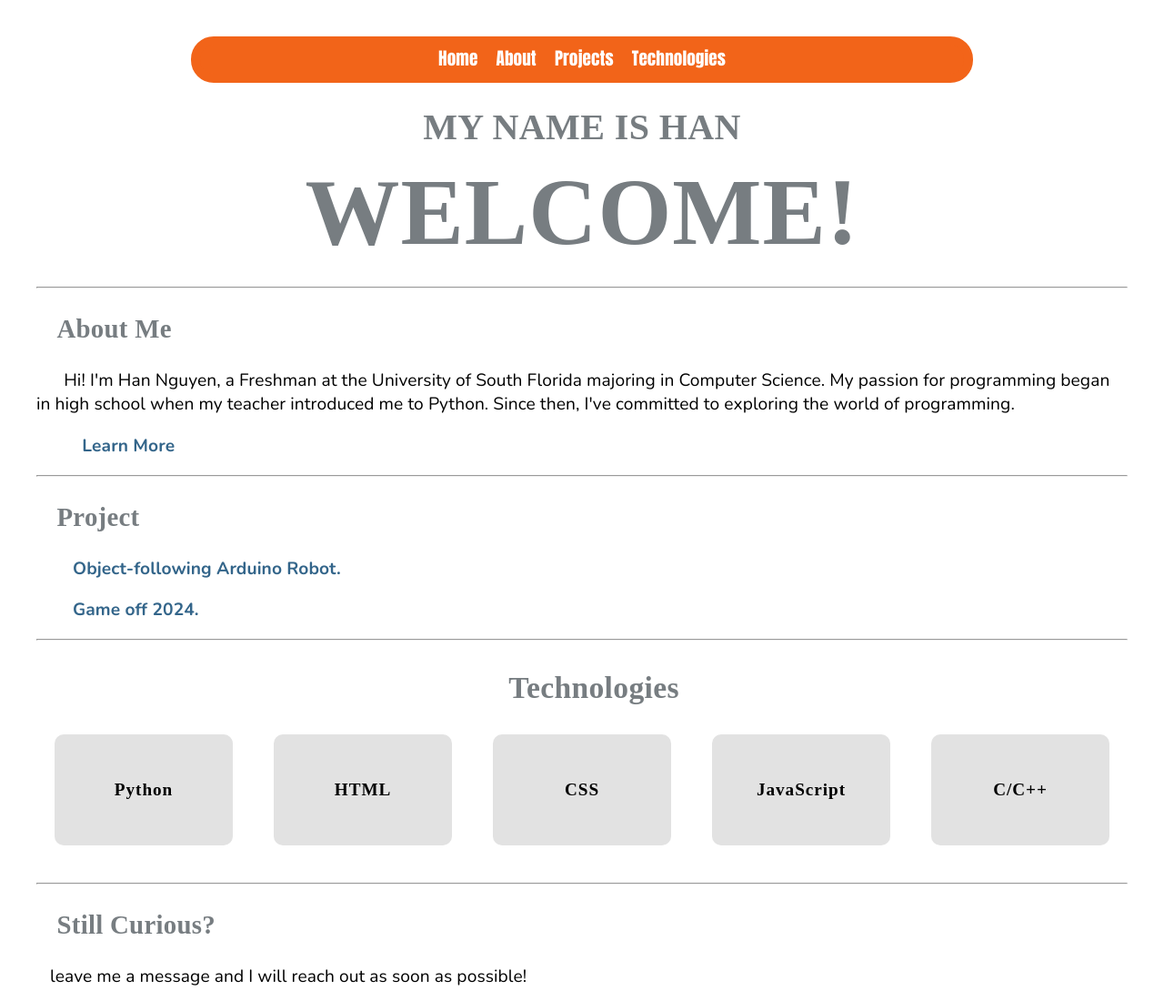
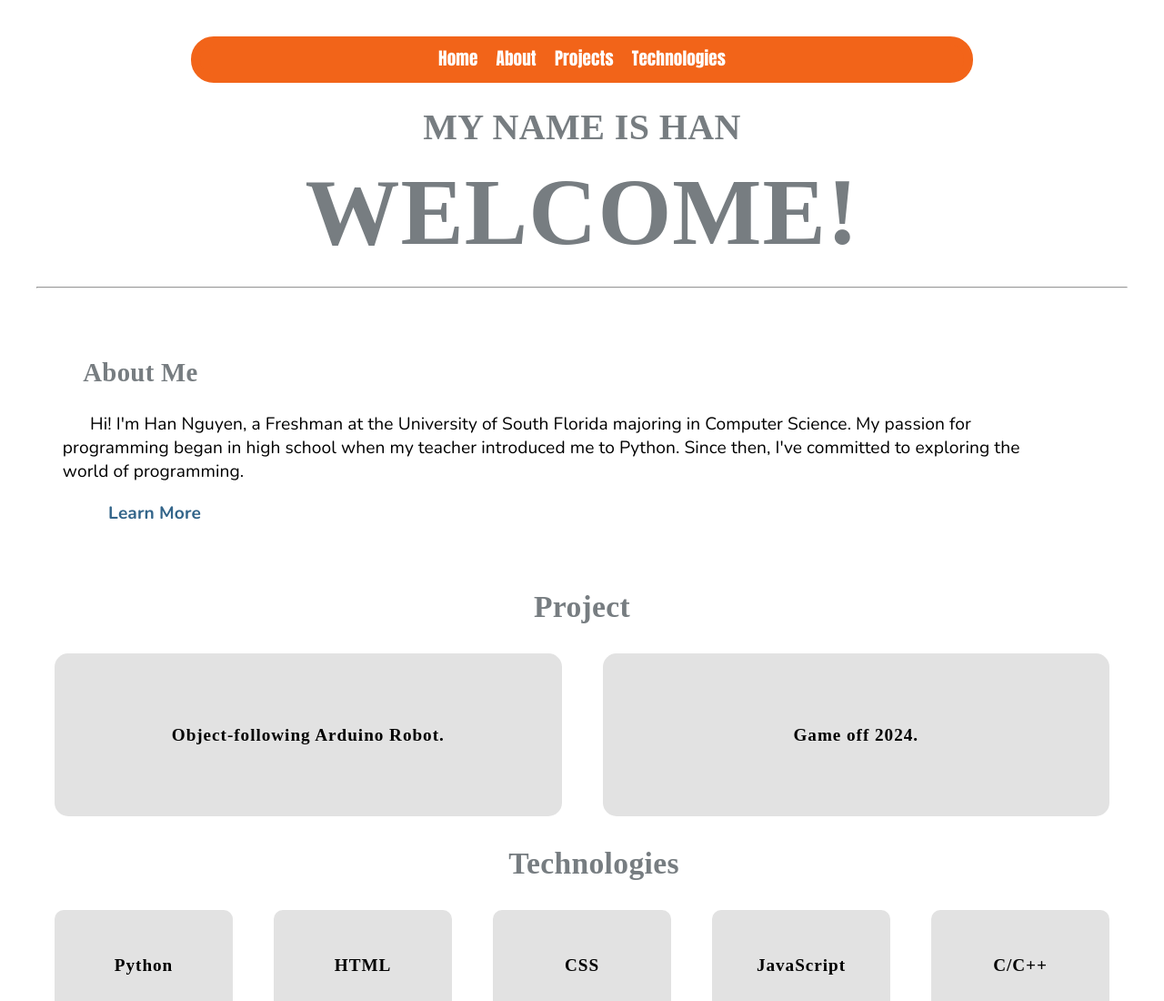
Before and after one commit to XuanGiaHanNguyen/WebSite, a plain HTML site: page index.html in a window 1280 px wide. Shown: the top 1100 px of the page at 91% size. Drawn offline with nearby package versions, Linux system fonts and the light colour scheme; a web font is replaced by a local one.

Commit message:
Modified

```diff
--- a/css/style.css
+++ b/css/style.css
@@ -58,7 +58,7 @@ header a{
 }
 
 header a:hover{
-    color: rgb(252, 195, 88);
+    color: #33658A;
 }
 .bold{
     font-weight: bold;
@@ -73,8 +73,7 @@ header a:hover{
     border-radius: 10px;
 }
 .ClickMe:hover{
-    background-color: #33658A;
-    color:#F6AE2D;
+    background-color:#F6AE2D;
 }
 .ClickMe a{
     color:#000000;
@@ -96,3 +95,24 @@ header a:hover{
 footer a{
     color:#000000;
 }
+
+.ClickMe2 {
+    padding: 4em;
+    width: 35%;
+    text-align: center;
+    margin: 0 20px;
+    background-color: rgb(226, 226, 226);
+    border-radius: 15px;
+}
+.ClickMe2:hover{
+    background-color:#86BBD8;
+}
+.ClickMe2 a{
+    color:#000000;
+    font-family: "Anton SC", serif;
+    letter-spacing: 0.05em;
+}
+
+.about{
+    padding: 2em 5em 1em 1.5em;
+}
--- a/index.html
+++ b/index.html
@@ -35,7 +35,7 @@
             <hr>
         </header>
         <main>
-            <section id="AboutMe">
+            <section id="AboutMe" class="about">
                 <h2>
                     &nbsp;&nbsp;&nbsp;About Me
                 </h2>
@@ -46,26 +46,23 @@
                     &nbsp;&nbsp;&nbsp;&nbsp;&nbsp;&nbsp;&nbsp;&nbsp;&nbsp;&nbsp;<a href="AboutMe.html">Learn More</a>
                 </p>
             </section>
-            <hr>
+
             <section id="Project">
-                <h2>
-                    &nbsp;&nbsp;&nbsp;Project
+                <h2 class="center">
+                    Project
                 </h2>
-                <ul>
-                    <dl>
+                <div class="container">
+                    <div class="ClickMe2">
                         <a href="OFAR.html">Object-following Arduino Robot.</a>
+                    </div>
+                    <div class="ClickMe2">
+                        <a href="GameOff.html">Game off 2024.</a>
+                    </div>
+                </div>
 
-                    </dl>
-                </ul>
-                <ul>
-                    <dl>
-                        <a href="GameOff.html">Game off 2024.</a>
-
-                    </dl>
-                </ul>
 
             </section>
-            <hr>
+
             <section id="Technologies">
                 <h2 class="center">
                     &nbsp;&nbsp;&nbsp;Technologies
```
